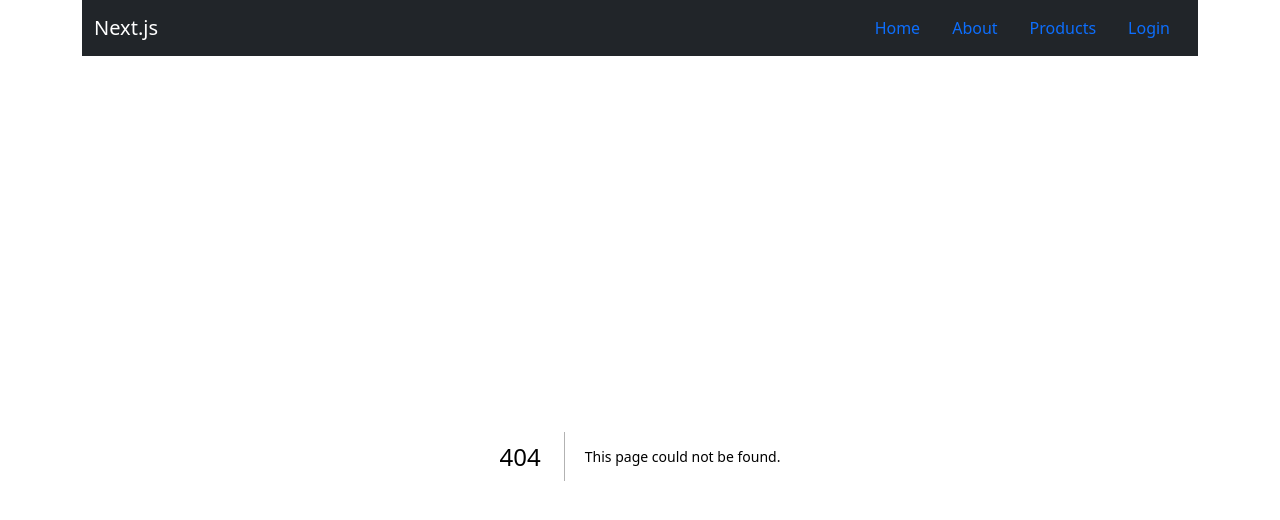
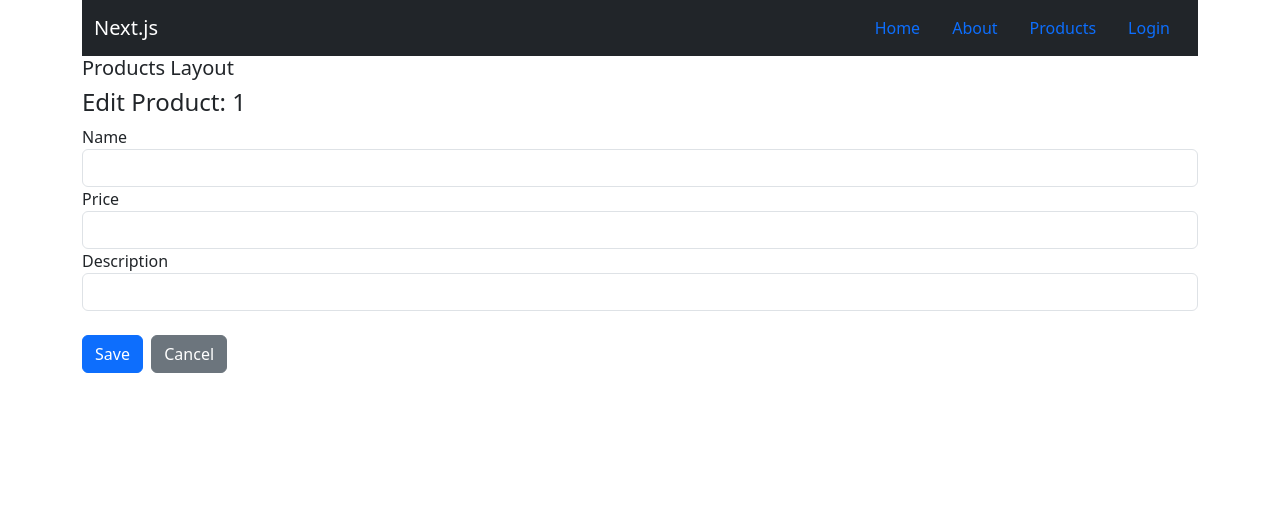
Before and after one commit to aniljos/Nextjs-Feb-24-2025, a Next.js app in the folder the-awesome-app/: page /products/1 in a window 1280 px wide. Before the commit this address had no page. Shown: the top 520 px of the page. Built offline with nearby package versions, Linux system fonts and the light colour scheme.

Commit message:
Day 2 session 4

```diff
--- a/the-awesome-app/src/app/login/page.tsx
+++ b/the-awesome-app/src/app/login/page.tsx
@@ -79,7 +79,7 @@ export default function LoginPage() {
             <form onSubmit={handleLogin}>
                 <div className="form-group">
                     <label htmlFor="name">Name</label>
-                    <input type="text" className="form-control" id="name" value={name} onChange={handleNameChange}
+                    <input type="text" name="a" className="form-control" id="name" value={name} onChange={handleNameChange}
                                 ref={nameInputRef}/>
                 </div>
 
--- /dev/null
+++ b/the-awesome-app/src/app/products/[id]/page.tsx
@@ -0,0 +1,36 @@
+'use client'
+
+import { useParams } from "next/navigation"
+
+export default function EditProductPage(){
+
+    const params = useParams();
+    const id = params.id; // folder name [id]
+
+    return (
+        <div>
+            <h4>Edit Product: {id}</h4>
+
+            <form>
+                <div className="form-group">
+                    <label htmlFor="name">Name</label>
+                    <input type="text" id="name" className="form-control"/>
+                </div>
+                <div className="form-group">
+                    <label htmlFor="price">Price</label>
+                    <input type="number" id="price" className="form-control"/>
+                </div>
+                <div className="form-group">
+                    <label htmlFor="desc">Description</label>
+                    <input type="text" id="desc" className="form-control"/>
+                </div>
+                <br />
+                <div>
+                    <button className="btn btn-primary">Save</button> &nbsp;
+                    <button className="btn btn-secondary">Cancel</button>
+                </div>
+
+            </form>
+        </div>
+    )
+}
```
Also changed, not shown: the-awesome-app/src/app/products/ProductView.tsx (added, +31 -0 lines), the-awesome-app/src/app/products/page.tsx (+25 -18 lines), 1 other file (tests, documents, lock files or other folders).
